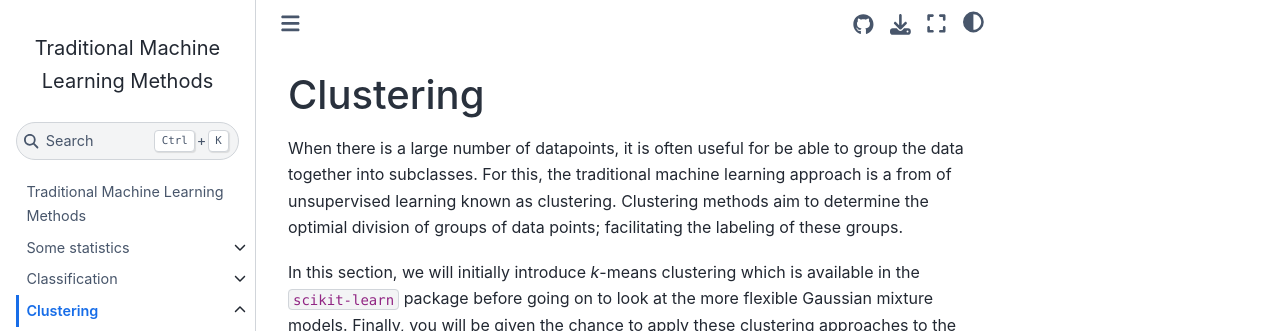
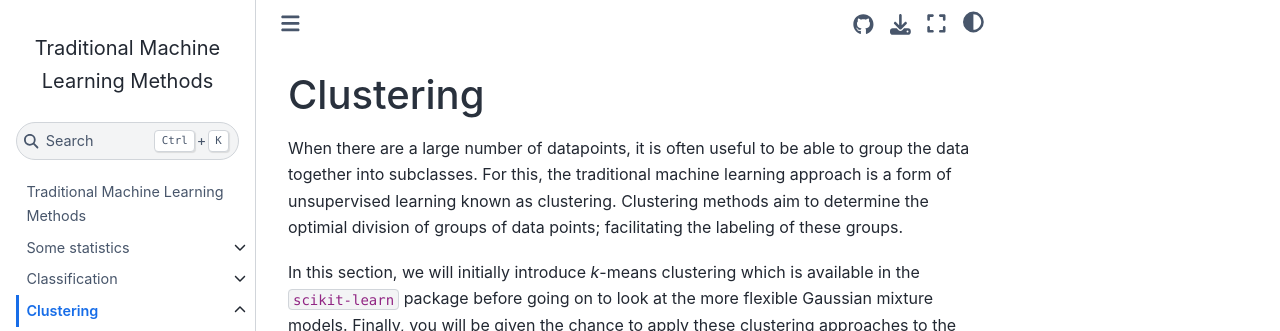
Before and after one commit to arm61/trad_ml_methods, a Jupyter Book: the page built from clustering.md, in a window 1280 px wide. Shown: the top 331 px of the page. Built offline with Jupyter Book 1.0.4 settings and Sphinx 7.4.7 and the Sphinx Book theme 1.1.4, drawn with Linux system fonts in a browser that asks for light colours.

Commit message:
more fixes from celine

```diff
--- a/clustering.md
+++ b/clustering.md
@@ -1,7 +1,7 @@
 # Clustering
 
-When there is a large number of datapoints, it is often useful for be able to group the data together into subclasses.
-For this, the traditional machine learning approach is a from of unsupervised learning known as clustering.
+When there are a large number of datapoints, it is often useful to be able to group the data together into subclasses.
+For this, the traditional machine learning approach is a form of unsupervised learning known as clustering.
 Clustering methods aim to determine the optimial division of groups of data points; facilitating the labeling of these groups.
 
 In this section, we will initially introduce *k*-means clustering which is available in the `scikit-learn` package before going on to look at the more flexible Gaussian mixture models.
```
